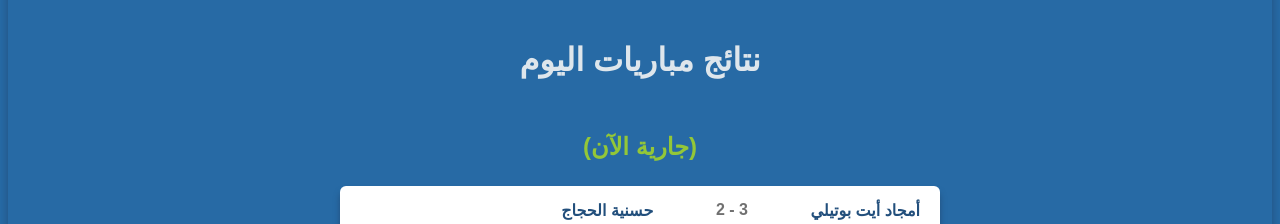
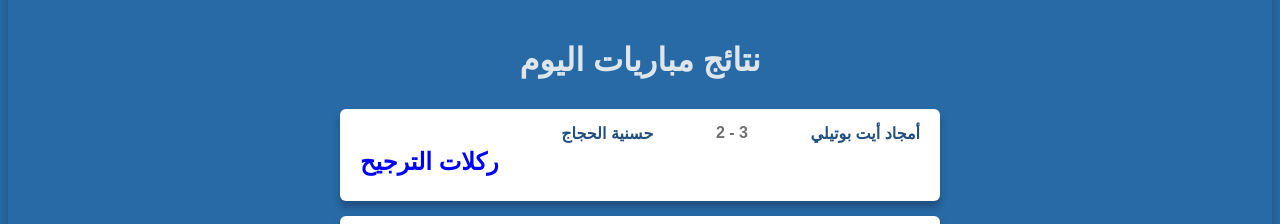
Before and after one commit to 1MhDjant23/foot-boughanim, a React (Vite) app: page / in a window 1280 px wide. Shown: the part 1140-1364 px from the top of the page. Built offline with nearby package versions, Linux system fonts and the light colour scheme.

Commit message:
Update Results.jsx res 4

```diff
--- a/src/components/Results.jsx
+++ b/src/components/Results.jsx
@@ -13,7 +13,7 @@ function Results() {
     <section className="results" id="results">
       <h2>نتائج مباريات اليوم</h2>
       <div className="results-table">
-        <h3> (جارية الآن) </h3>
+
         {results.map((result, index) => (
           <div className="result-row" key={index}>
             <h3>{result.stat}</h3>
```
